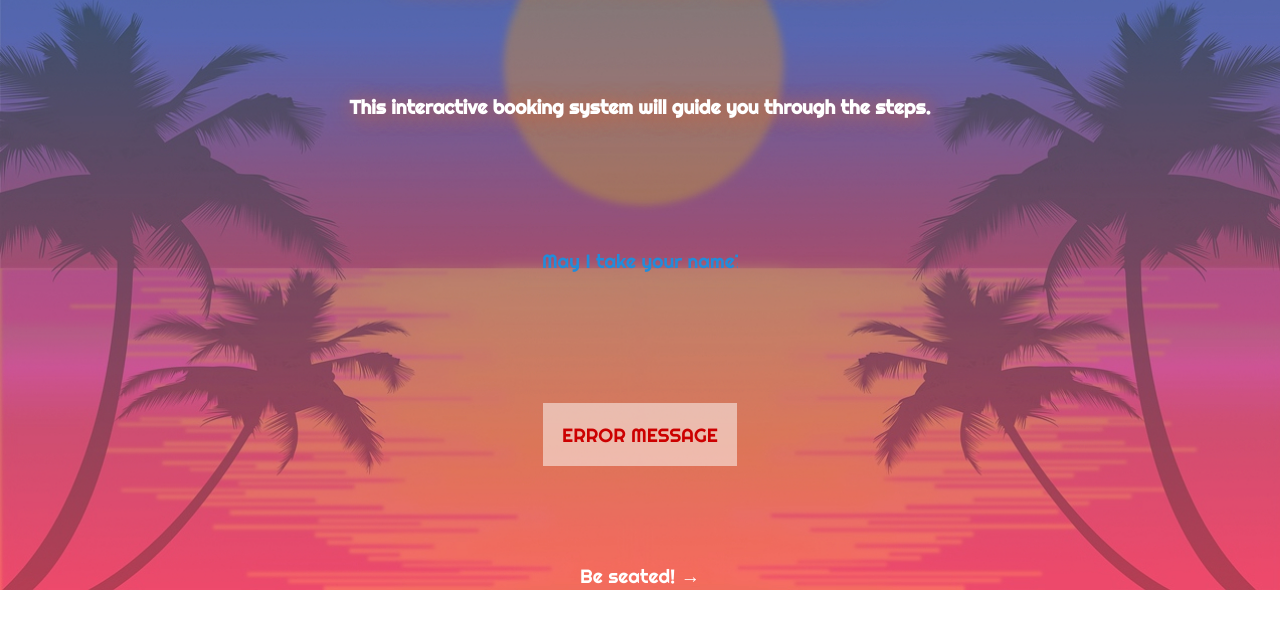
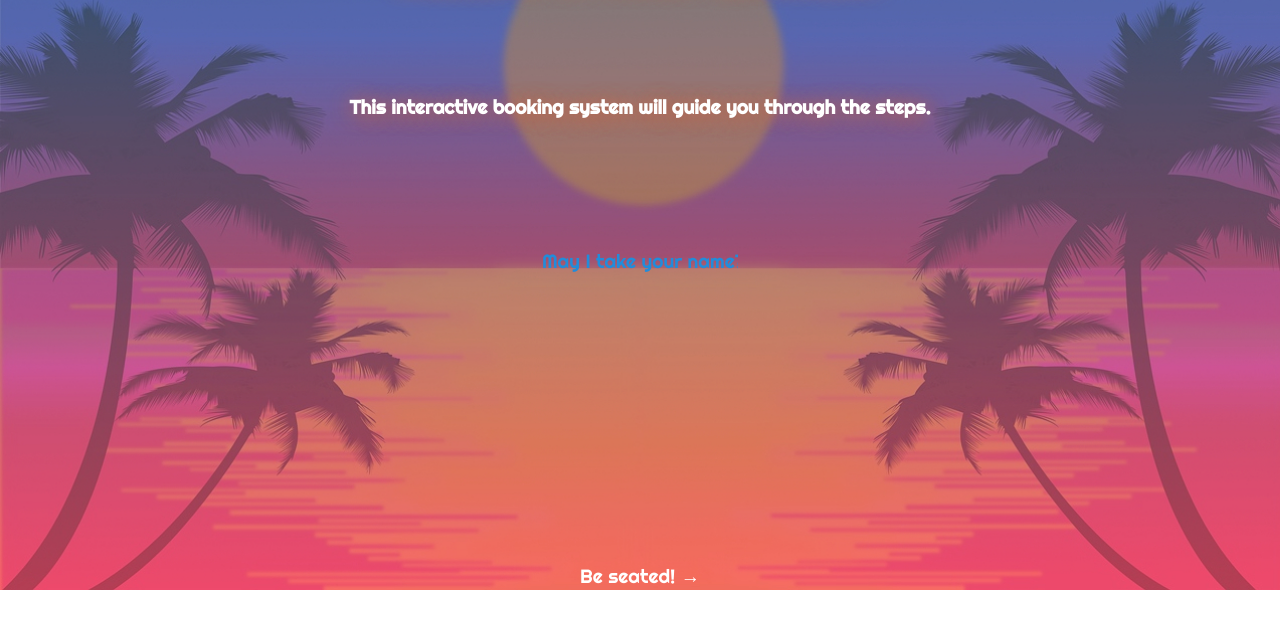
Before and after one commit to janoskocs/restaurant-webapp, a plain HTML site: page index.html in a window 1280 px wide. Shown: the part 134-762 px from the top of the page. Drawn offline with Linux system fonts and the light colour scheme.

Commit message:
Error box message

```diff
--- a/css/main.scss
+++ b/css/main.scss
@@ -126,6 +126,10 @@ button {
     display: flex;
 }
 
+.hidden {
+    visibility: hidden;
+}
+
 .customer-name-span {
     text-transform: capitalize;
 }
--- a/index.html
+++ b/index.html
@@ -27,8 +27,8 @@
             <h2>Welcome to Sunset Restaurant</h2>
             <h4>This interactive booking system will guide you through the steps.</h4>
             <input type="text" data-customer-name placeholder="May I take your name?">
-            <div class="error-box">
-                <p>ERROR MESSAGE</p>
+            <div class="error-box hidden">
+                <p>Something went wrong. Please refresh the page.</p>
             </div>
 
             <button type="button" data-next>Be seated! &#8594;</button>
```
Also changed, not shown: css/main.css, 1 other file.
